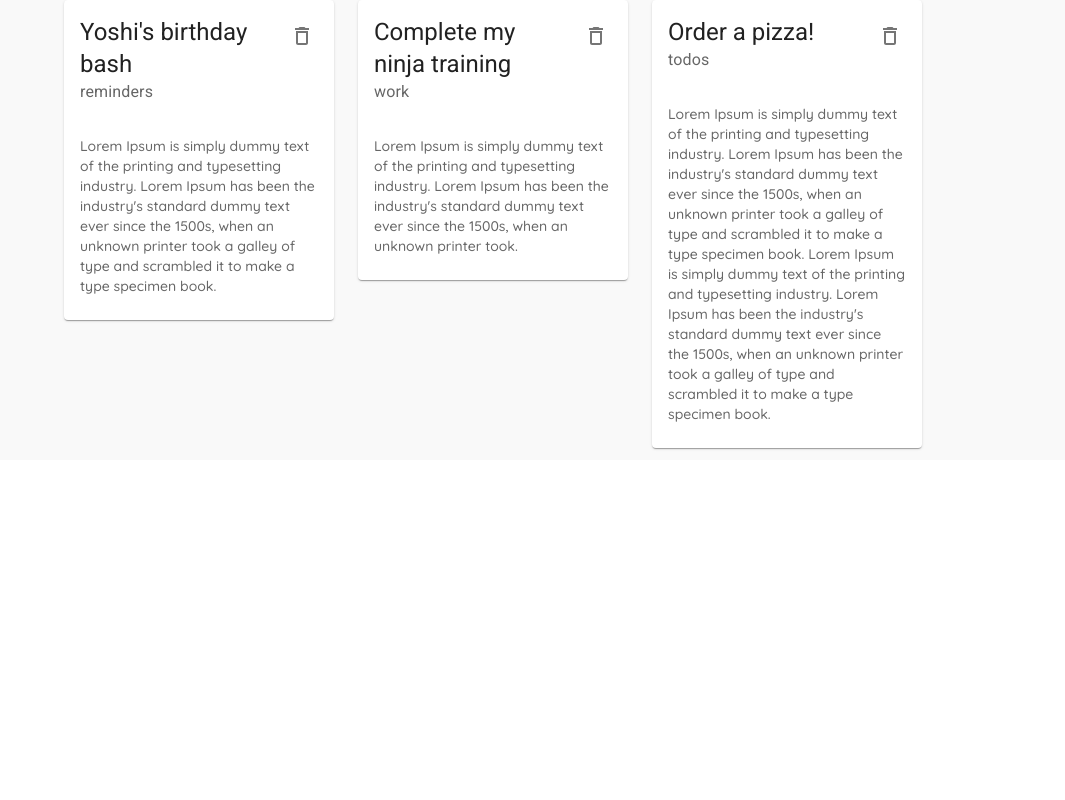
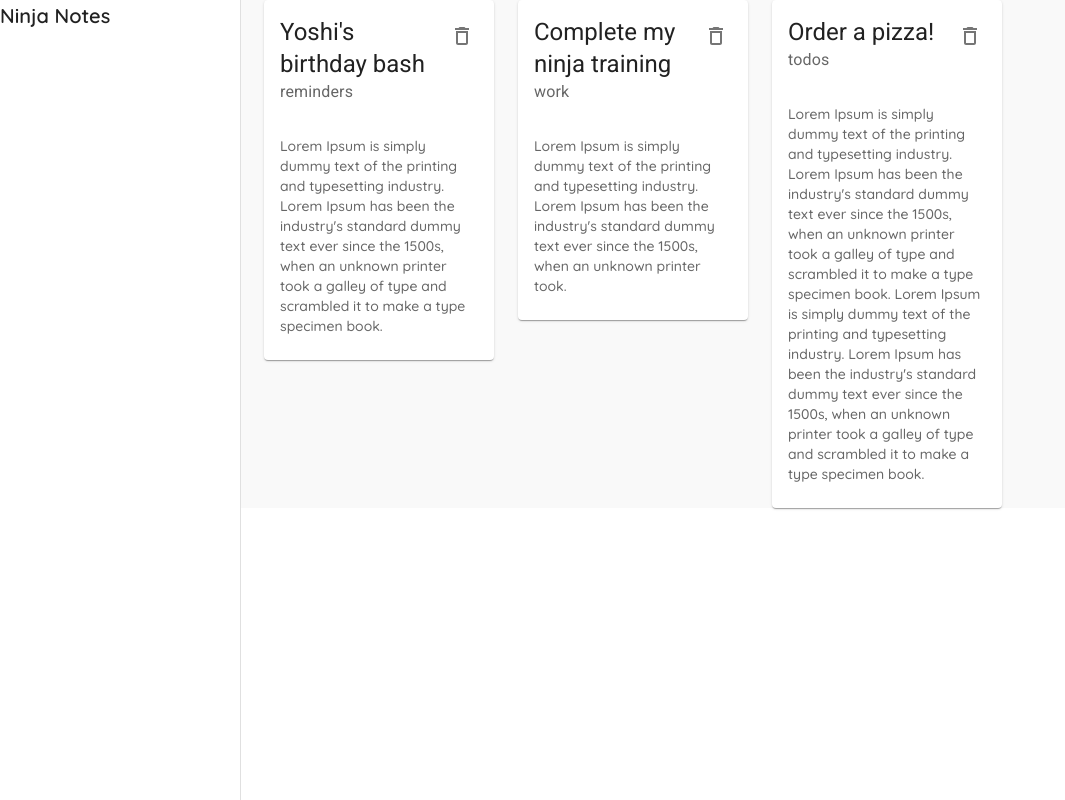
Before and after one commit to CodingWithDude/material-ui-tut, a React (Create React App) app: page / in a window 1280 px wide. Shown: the whole page, without its empty margins (0-1065 px from the left). Built offline with nearby package versions, Linux system fonts and the light colour scheme; data requests are answered from the project's data file.

Commit message:
Added side drawer to layout

```diff
--- a/src/components/Layout.js
+++ b/src/components/Layout.js
@@ -1,19 +1,42 @@
 import React from "react";
 import { makeStyles } from "@material-ui/core";
+import Drawer from "@material-ui/core/Drawer";
+import Typography from "@material-ui/core/Typography";
+
+const drawerWidth = 240;
 
 const useStyles = makeStyles({
   page: {
     background: "#f9f9f9",
     width: "100%",
   },
+  drawer: {
+    width: drawerWidth,
+  },
+  drawerPaper: {
+    width: drawerWidth,
+  },
+  root: {
+    display: "flex",
+  },
 });
 
 const Layout = ({ children }) => {
   const classes = useStyles();
   return (
-    <div>
+    <div className={classes.root}>
       {/* app bar */}
       {/* side drawer */}
+      <Drawer
+        className={classes.drawer}
+        variant="permanent"
+        anchor="left"
+        classes={{ paper: classes.drawerPaper }}
+      >
+        <div>
+          <Typography variant="h6">Ninja Notes</Typography>
+        </div>
+      </Drawer>
       <div className={classes.page}>{children}</div>
     </div>
   );
```
